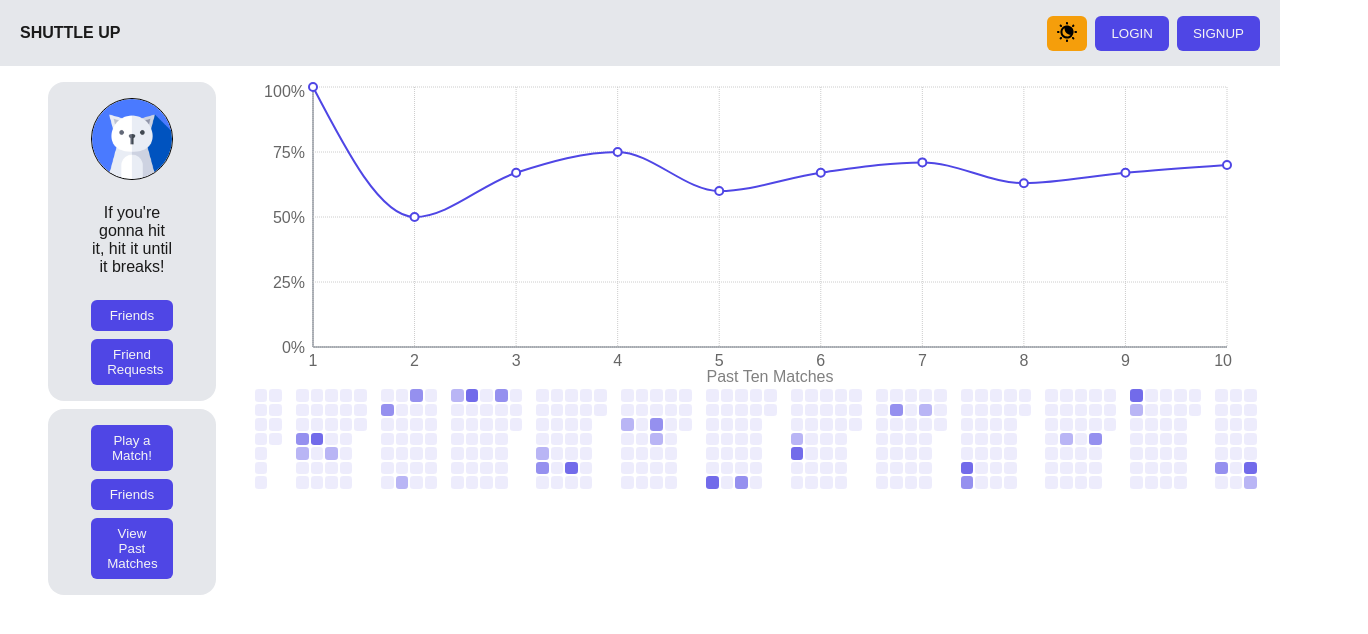
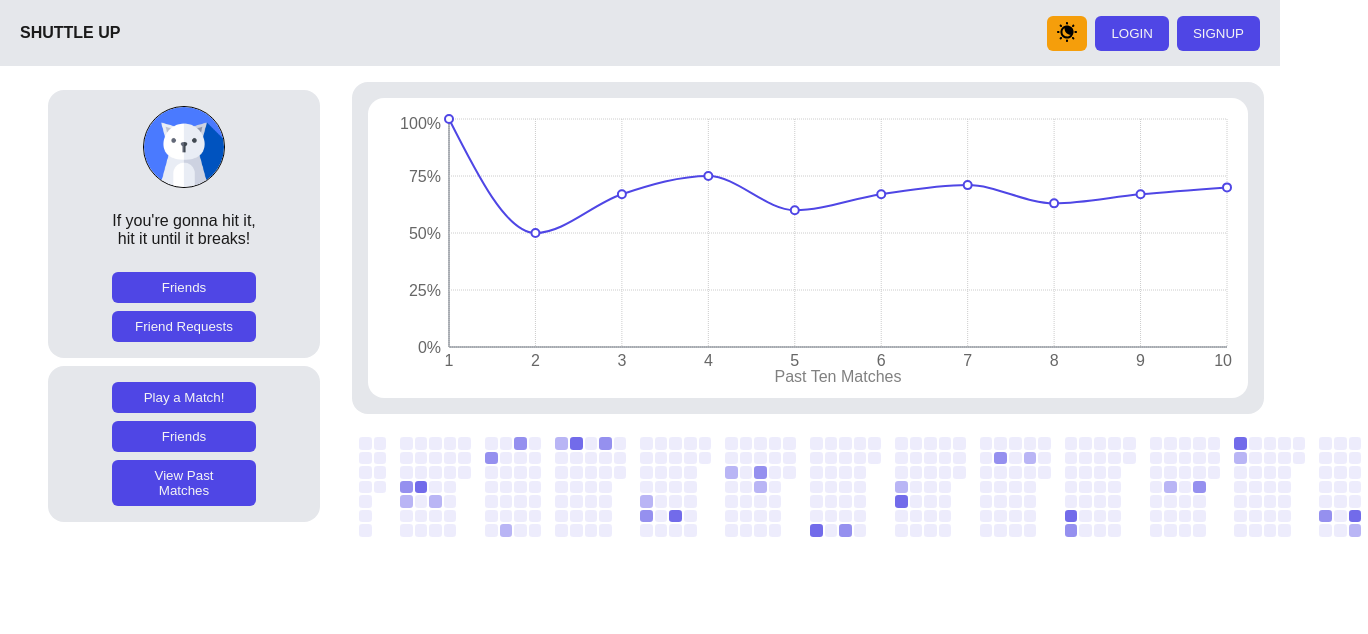
Before and after one commit to pearl174/shuttle-up-frontend, a React (Vite) app: page /profile/1 in a window 1280 px wide. Shown: the top 634 px of the page, 1368 px wide, since content can reach past the window. Built offline with nearby package versions, Linux system fonts and the light colour scheme.

Commit message:
Fix graph overflow. Add alt colour to graph container.

```diff
--- a/src/pages/Profile/Profile.css
+++ b/src/pages/Profile/Profile.css
@@ -33,7 +33,11 @@
 }
 
 .progress-graph-container {
-    margin-right: 2em;
+    box-sizing: border-box;
+    width: 100%;
+    background-color: var(--bg-alt);
+    border-radius: 1em;
+    padding: 1em;
 }
 
 .left-side {
@@ -43,3 +47,10 @@
     gap: 0.5em;
     padding-left: 2em;
 }
+
+.right-side {
+    display: flex;
+    flex-direction: column;
+    gap: 1em;
+    min-width: 0;
+}
--- a/src/pages/Profile/ProgressGraph.css
+++ b/src/pages/Profile/ProgressGraph.css
@@ -1,8 +1,8 @@
 .graph-container {
     width: 100%;
     height: 300px;
-    background-color: var(--bg-alt);
+    background-color: var(--bg);
     border-radius: 1rem;
+    box-sizing: border-box;
     padding: 1em;
-    box-sizing: border-box;
 }
--- a/src/pages/Profile/ProgressGraph.jsx
+++ b/src/pages/Profile/ProgressGraph.jsx
@@ -1,13 +1,3 @@
-// LineChart → container for a line chart.
-
-// Line → the actual line that connects your data points.
-
-// XAxis / YAxis → axes.
-
-// Tooltip → hover info.
-
-// ResponsiveContainer → auto-fits chart to parent div (so it scales nicely).
-
 import {
   LineChart,
   Line,
@@ -16,7 +6,6 @@ import {
   YAxis,
   CartesianGrid,
   Tooltip,
-  ReferenceLine
 } from "recharts";
 import "./ProgressGraph.css";
 
@@ -48,7 +37,7 @@ console.log(winrateData);
 
 const ProgressGraph = () => {
   return (
-    <div style={{ width: "100%", height: 300 }}>
+    <div className="graph-container" style={{ width: "100%", height: 300 }}>
       <ResponsiveContainer width="100%" height="100%">
         <LineChart data={winrateData}>
           <XAxis
```
Also changed, not shown: 1 other file (tests, documents, lock files or other folders).
